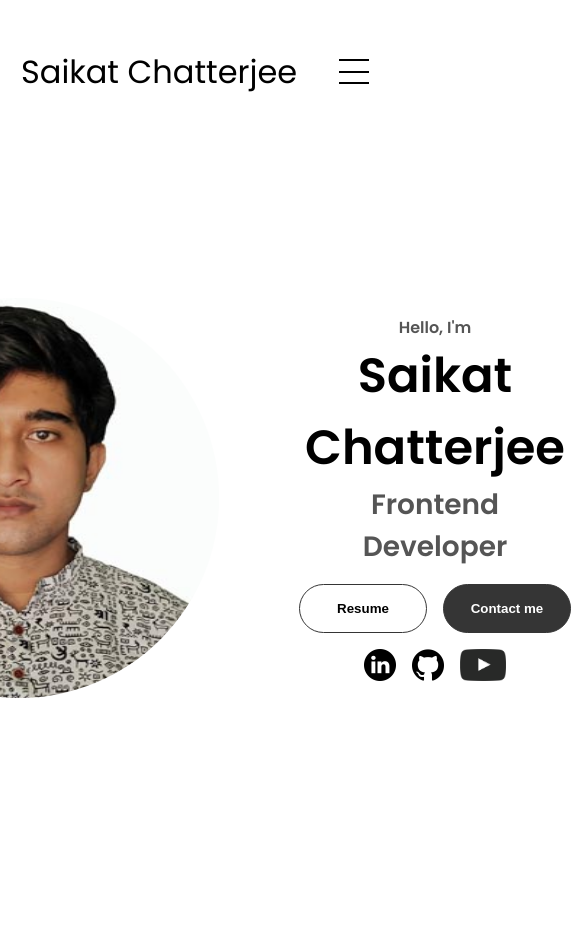
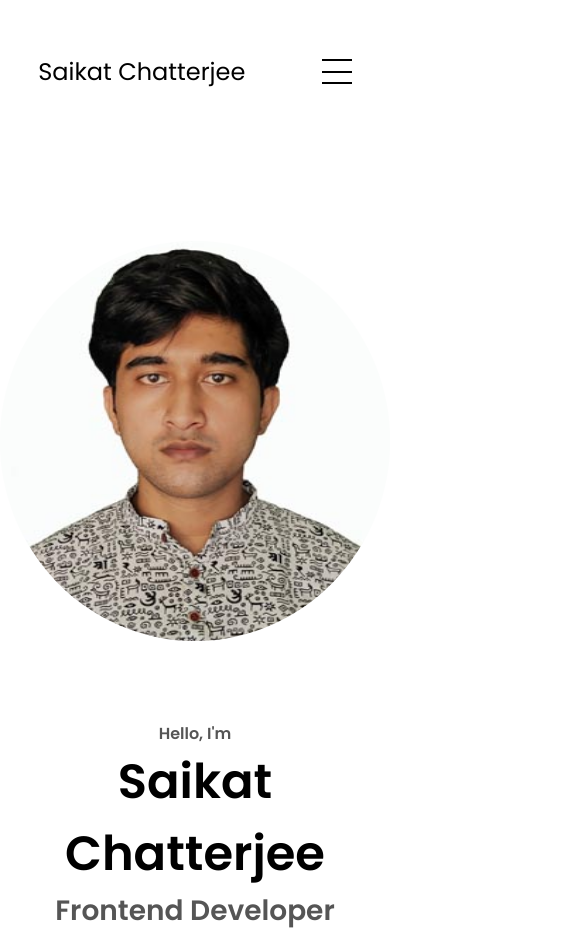
Before and after one commit to saibun/Portfolio_V2, a plain HTML site: page index.html in a window 390 px wide. Shown: the top 935 px of the page, 585 px wide, since content can reach past the window. Drawn offline with Linux system fonts and the light colour scheme.

Commit message:
make responsive on mobile device

```diff
--- a/Css/mediaqueries.css
+++ b/Css/mediaqueries.css
@@ -1,3 +1,4 @@
+
 @media screen and (max-width:1200px){
 	#desktop-nav{
 		display: none;
@@ -5,4 +6,36 @@
 	#hamburger-nav{
 		display: flex;
 	}
+
 }
+@media (max-width: 500px){
+	section{
+		margin: 4rem 0;
+		height: fit-content;
+	}
+	#profile, .parallel-div{
+		flex-direction: column;
+		height: fit-content;
+	}
+	#profile{
+		margin-bottom: 0;
+	}
+	#ExpAndEduDiv{
+		flex-wrap: wrap;
+	}
+	.my-img{
+		width: 100%;
+	}
+	.developer-name {
+    	font-size: 1.5rem;
+	}
+	.button-container{
+		flex-wrap: wrap;
+	}
+	#copyright{
+		margin-top: 6rem;
+	}
+	/*.parallel-div{
+		margin-bottom: 16rem;
+	}*/
+}
--- a/index.html
+++ b/index.html
@@ -239,7 +239,7 @@
 
 
 		</nav>
-		<p>Copyright © 2023 Saikat Chatterjee </p>
+		<p id="copyright">Copyright © 2023 Saikat Chatterjee </p>
 
 	</footer>
 
```
